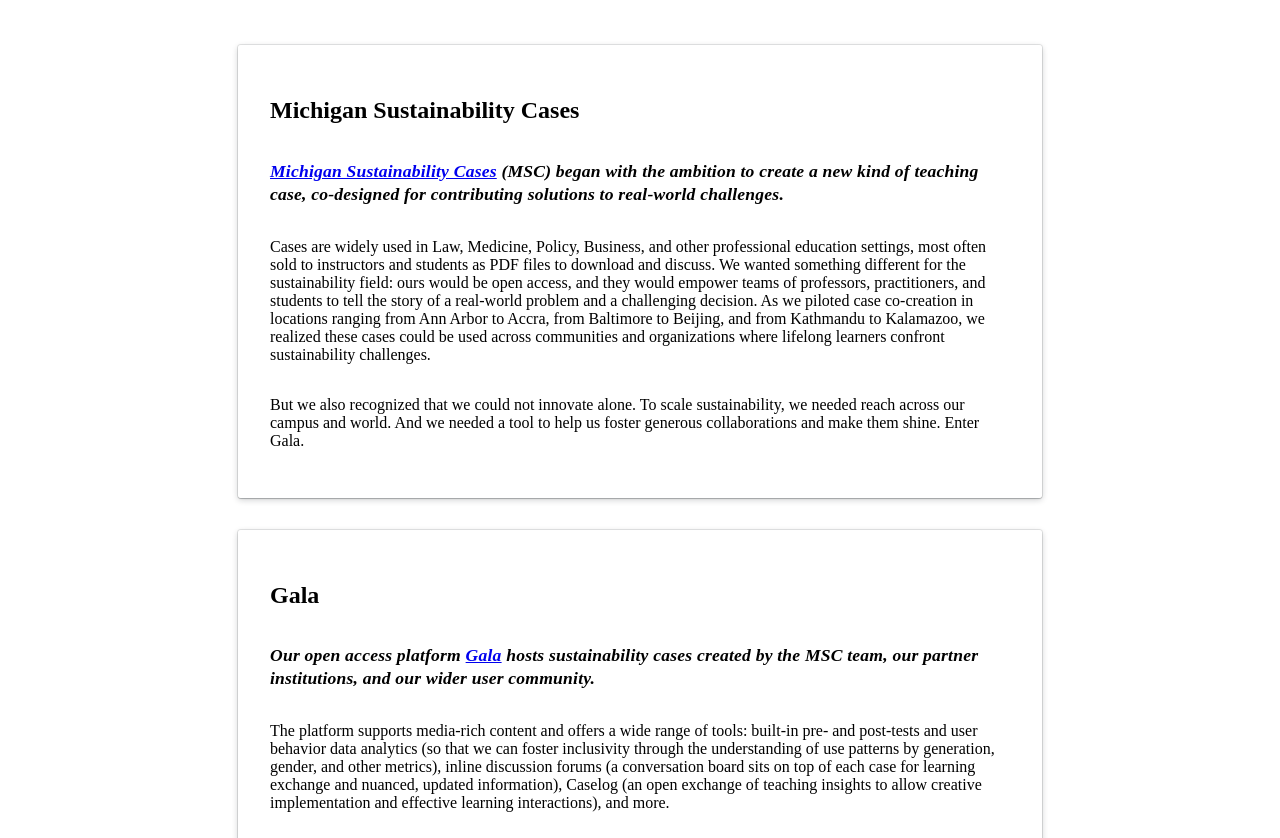
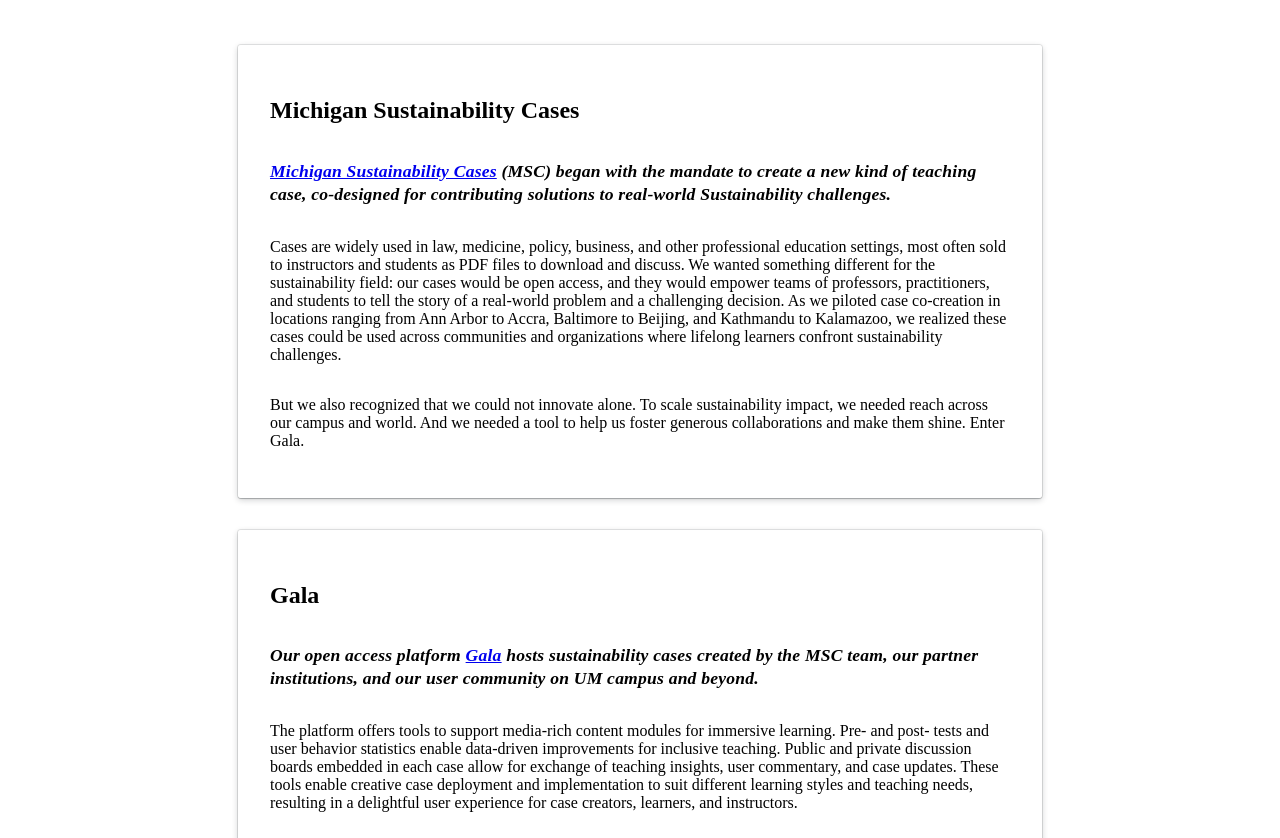
Before and after one commit to galahq/galaxy-website, a Gatsby site: page /about in a window 1280 px wide. Shown: the part 114-952 px from the top of the page. Built offline with nearby package versions, Linux system fonts and the light colour scheme; Gatsby itself is replaced by a stand-in of ours.

Commit message:
fix: updates about page content

```diff
--- a/src/pages/about.js
+++ b/src/pages/about.js
@@ -32,28 +32,28 @@
               <ExternalLink href="http://www.teachmsc.org">
                 Michigan Sustainability Cases
               </ExternalLink>{' '}
-              (MSC) began with the ambition to create a new kind of teaching
+              (MSC) began with the mandate to create a new kind of teaching
               case, co-designed for contributing solutions to real-world
-              challenges.
+              Sustainability challenges.
             </KeySentence>
           </p>
           <p>
-            Cases are widely used in Law, Medicine, Policy, Business, and other
+            Cases are widely used in law, medicine, policy, business, and other
             professional education settings, most often sold to instructors and
             students as PDF files to download and discuss. We wanted something
-            different for the sustainability field: ours would be open access,
+            different for the sustainability field: our cases would be open access,
             and they would empower teams of professors, practitioners, and
             students to tell the story of a real-world problem and a challenging
             decision. As we piloted case co-creation in locations ranging from
-            Ann Arbor to Accra, from Baltimore to Beijing, and from Kathmandu to
+            Ann Arbor to Accra, Baltimore to Beijing, and Kathmandu to
             Kalamazoo, we realized these cases could be used across communities
             and organizations where lifelong learners confront sustainability
             challenges.
           </p>
           <p>
             But we also recognized that we could not innovate alone. To scale
-            sustainability, we needed reach across our campus and world. And we
-            needed a tool to help us foster generous collaborations and make
+            sustainability impact, we needed reach across our campus and world.
+            And we needed a tool to help us foster generous collaborations and make
             them shine. Enter Gala.
           </p>
         </Card>
@@ -65,22 +65,22 @@
               Our open access platform{' '}
               <ExternalLink href="https://www.learngala.com">Gala</ExternalLink>{' '}
               hosts sustainability cases created by the MSC team, our partner
-              institutions, and our wider user community.
+              institutions, and our user community on UM campus and beyond.
             </KeySentence>
           </p>
           <p>
-            The platform supports media-rich content and offers a wide range of
-            tools: built-in pre- and post-tests and user behavior data analytics
-            (so that we can foster inclusivity through the understanding of use
-            patterns by generation, gender, and other metrics), inline
-            discussion forums (a conversation board sits on top of each case for
-            learning exchange and nuanced, updated information), Caselog (an
-            open exchange of teaching insights to allow creative implementation
-            and effective learning interactions), and more.
+            The platform offers tools to support media-rich content modules for
+            immersive learning. Pre- and post- tests and user behavior statistics
+            enable data-driven improvements for inclusive teaching. Public and
+            private discussion boards embedded in each case allow for exchange of
+            teaching insights, user commentary, and case updates. These tools
+            enable creative case deployment and implementation to suit different
+            learning styles and teaching needs, resulting in a delightful user
+            experience for case creators, learners, and instructors.
           </p>
           <p>
             We are constantly innovating with Gala to facilitate a wider network
-            of learners and problem-solvers. Combining media skills, new modes
+            of learners and problem solvers. Combining media skills, new modes
             of data analysis, and emerging experiential learning techniques, we
             foster local engagement and global connections for a more
             sustainable future.
```
